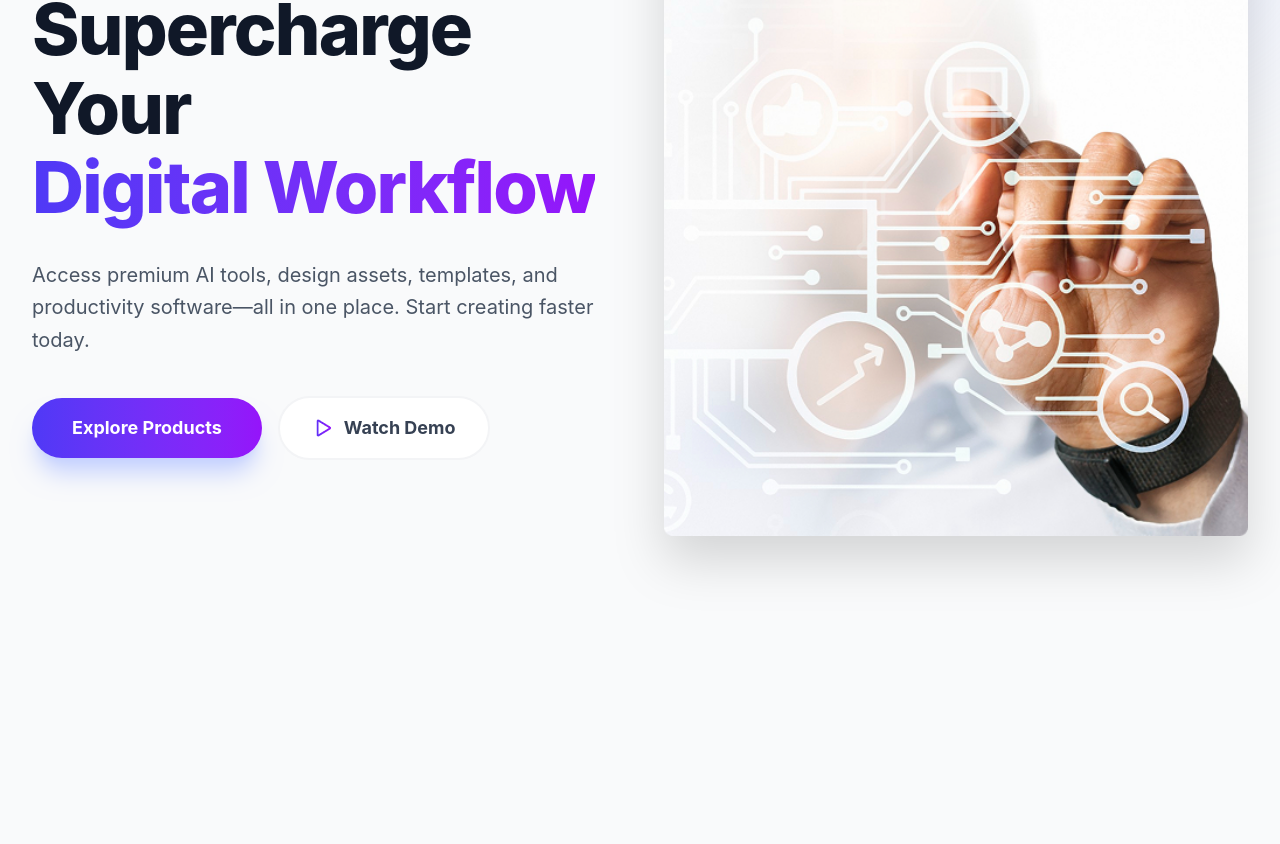
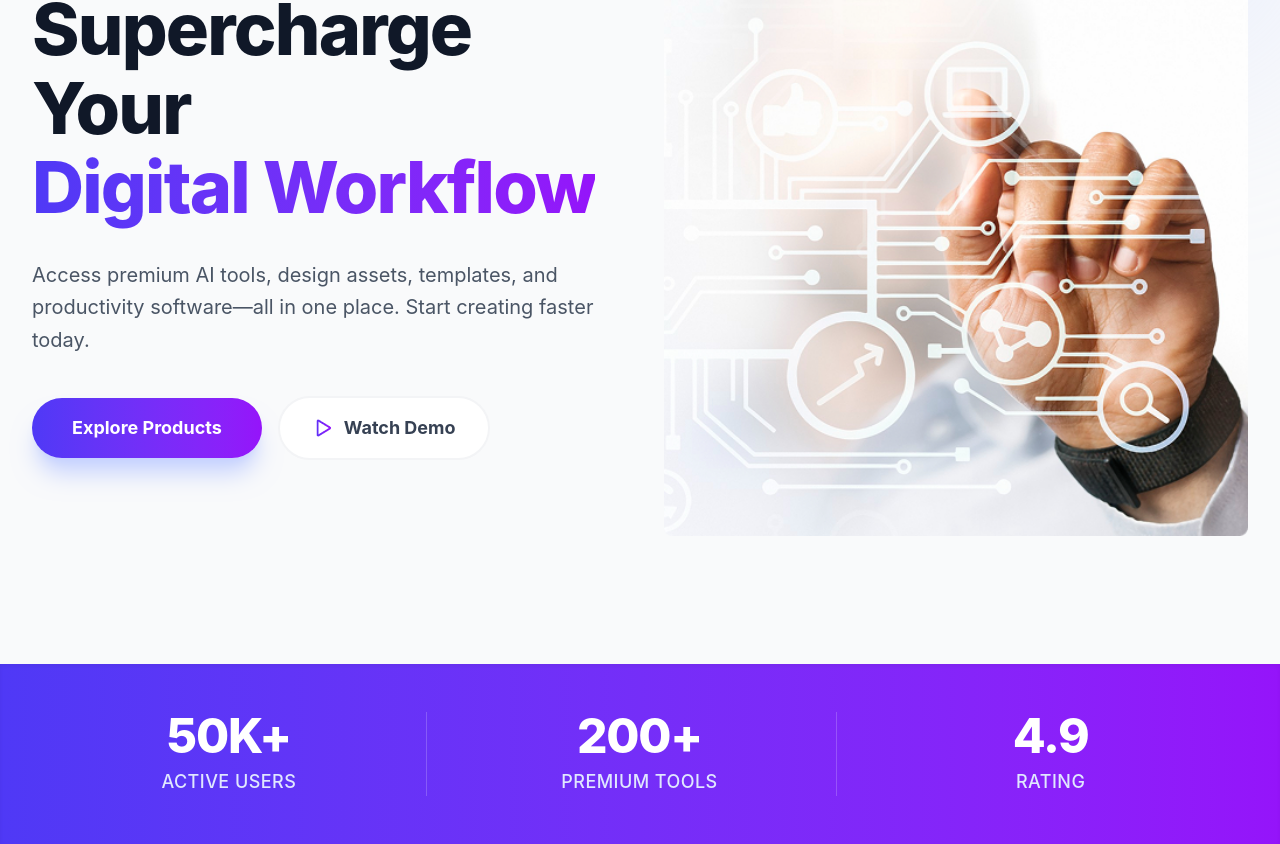
Before and after one commit to saifulislamimran/Assignment-of-SII-B13-A6, a Vue app: page / in a window 1280 px wide. Shown: the part 314-1158 px from the top of the page. Before the commit the page ends 978 px from the top, so only its background shows below. Built offline with nearby package versions, Linux system fonts and the light colour scheme.

Commit message:
Updated Social Proof section with gradient background and white text

```diff
--- a/src/App.jsx
+++ b/src/App.jsx
@@ -1,23 +1,23 @@
 import React, { useState } from 'react';
 import Navbar from './components/Navbar';
-import Header from './components/Header'; // ব্যানার কম্পোনেন্ট ইম্পোর্ট করা হলো
+import Header from './components/Header';
+import SocialProof from './components/SocialProof';
 
 function App() {
   const [cartItems, setCartItems] = useState([]);
 
   return (
     <div className="min-h-screen bg-[#F9FAFB] font-sans text-gray-900">
-
-      {/* Top Navigation */}
       <Navbar cartCount={cartItems.length} />
 
       <main>
-        {/* Header / Banner Section */}
         <Header />
 
-        {/* পরবর্তী সেকশনগুলো আমরা এখানে বসাবো */}
+        {/* Social Proof / Stats Section */}
+        <SocialProof />
+
+        {/* পরবর্তী ধাপ: Main Section (Products vs Cart Toggling) */}
       </main>
-
     </div>
   );
 }
--- a/src/components/Header.jsx
+++ b/src/components/Header.jsx
@@ -55,7 +55,7 @@ const Header = () => {
             <img
               src="/src/assets/banner.png"
               alt="Digital Workflow"
-              className="relative w-full max-w-xl lg:max-w-none h-auto object-contain drop-shadow-2xl animate-fade-in"
+              className="relative w-full max-w-xl lg:max-w-none h-auto object-contain animate-fade-in"
               onError={(e) => { e.target.onerror = null; e.target.src = "https://placehold.co/600x500/eef2ff/4f46e5?text=Banner+Image" }}
             />
           </div>
--- /dev/null
+++ b/src/components/SocialProof.jsx
@@ -0,0 +1,48 @@
+import React from 'react';
+
+const SocialProof = () => {
+  const stats = [
+    { id: 1, value: '50K+', label: 'Active Users' },
+    { id: 2, value: '200+', label: 'Premium Tools' },
+    { id: 3, value: '4.9', label: 'Rating', hasStar: true },
+  ];
+
+  return (
+    <section className="bg-gradient-to-r from-[#4F39F6] to-[#9514FA] py-12 shadow-inner">
+      <div className="max-w-7xl mx-auto px-4 sm:px-6 lg:px-8">
+        <div className="grid grid-cols-1 md:grid-cols-3 gap-8 md:gap-4 items-center">
+
+          {stats.map((stat, index) => (
+            <div
+              key={stat.id}
+              className={`flex flex-col items-center justify-center text-center ${
+                index !== stats.length - 1 ? 'md:border-r md:border-white/20' : ''
+              }`}
+            >
+              <div className="flex items-center gap-2">
+                {/* সংখ্যাগুলো এখন সম্পূর্ণ সাদা */}
+                <h2 className="text-4xl md:text-5xl font-extrabold text-white tracking-tight">
+                  {stat.value}
+                </h2>
+
+                {/* রেটিং এর জন্য স্টার আইকন
+                {stat.hasStar && (
+                  <svg className="w-8 h-8 text-yellow-400 drop-shadow-sm" fill="currentColor" viewBox="0 0 20 20">
+                    <path d="M9.049 2.927c.3-.921 1.603-.921 1.902 0l1.07 3.292a1 1 0 00.95.69h3.462c.969 0 1.371 1.24.588 1.81l-2.8 2.034a1 1 0 00-.364 1.118l1.07 3.292c.3.921-.755 1.688-1.54 1.118l-2.8-2.034a1 1 0 00-1.175 0l-2.8 2.034c-.784.57-1.838-.197-1.539-1.118l1.07-3.292a1 1 0 00-.364-1.118L2.98 8.72c-.783-.57-.38-1.81.588-1.81h3.461a1 1 0 00.951-.69l1.07-3.292z" />
+                  </svg>
+                )} */}
+              </div>
+              {/* লেবেলগুলো হালকা সাদা (indigo-100) যাতে দেখতে ভালো লাগে */}
+              <p className="mt-2 text-indigo-100 font-medium text-lg uppercase tracking-wide">
+                {stat.label}
+              </p>
+            </div>
+          ))}
+
+        </div>
+      </div>
+    </section>
+  );
+};
+
+export default SocialProof;
```
